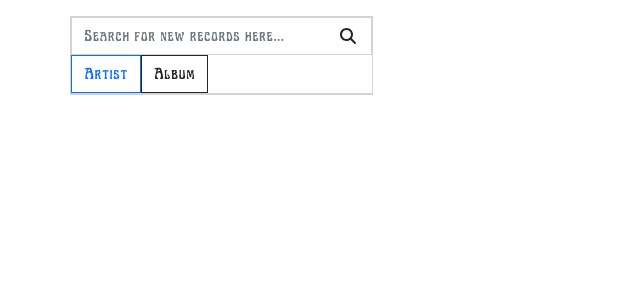
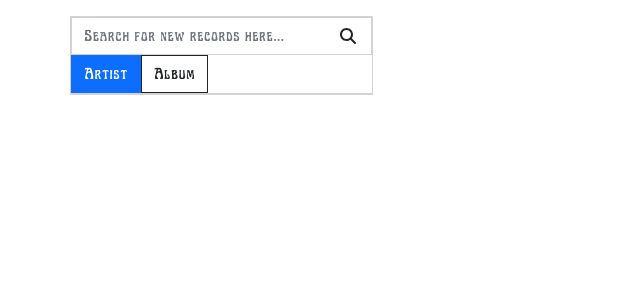
Before and after one commit to CSchelbNE/team-apts-CS5610-final-project, a React (Create React App) app: page / in a window 1280 px wide. Shown: the top 300 px of the page, without its empty margins (0-640 px from the left). Built offline with nearby package versions, Linux system fonts and the light colour scheme.

Commit message:
added delay to prevent rate limiting on api calls, allows button filtering with set state

```diff
--- a/src/components/search-bar.js
+++ b/src/components/search-bar.js
@@ -1,7 +1,7 @@
 import {useDispatch, useSelector} from "react-redux";
 import {useEffect, useState} from "react";
 import {getArtistsThunk} from "../services/discogs-thunk";
-import {Card, Tabs, Tab, Button} from "react-bootstrap";
+import {Card, Button} from "react-bootstrap";
 import {uuid4} from "uuid4"
 import {FontAwesomeIcon} from "@fortawesome/react-fontawesome";
 import {faSearch} from "@fortawesome/free-solid-svg-icons/faSearch";
@@ -11,10 +11,13 @@ function SearchBar() {
     const [newInput, setNewInput] = useState("");
     const [isInputChanged, setIsChanged] = useState(false);
     const [key, setKey] = useState("artist");
+    const buttonArtistStyle = key === "artist" ? "primary" : "outline-dark";
+    const buttonAlbumStyle = key === "album" ? "primary" : "outline-dark";
     useEffect(() => {
+        // TIMEOUT ADDED TO PREVENT DISCOGS API FROM RATE-LIMITING DUE TO TOO MANY API CALLS
+        const delayedGetRequest = setTimeout(() => {
         if(isInputChanged) {
             if (newInput!=="") {
-
                 switch (key) {
                     case "artist":
                         setIsChanged(false);
@@ -24,9 +27,9 @@ function SearchBar() {
                         dispatch(getArtistsThunk(newInput));
 
                 }
-
             }
-        }
+        }}, 200);
+        return () => clearTimeout(delayedGetRequest)
     }, [newInput]);
     const query = useSelector(state =>
         state.discogs
@@ -43,14 +46,15 @@ function SearchBar() {
                 <FontAwesomeIcon  icon={faSearch} className="me-3 position-absolute end-0 top-50 translate-middle-y"/>
             </div>
             <div className={"d-flex flex-row p-0"} style={{borderBottom: "1px solid lightgrey"}}>
-                <Button variant={"outline-primary"} style={{borderRadius:0}}>Artist</Button>
-                <Button variant={"outline-dark"} style={{borderRadius:0}}>Album</Button>
+                <Button variant={buttonArtistStyle} onClick={() => setKey("artist")} style={{borderRadius:0}}>Artist</Button>
+                <Button variant={buttonAlbumStyle} onClick={()=> setKey("album")} style={{borderRadius:0}}>Album</Button>
             </div>
             <div className="wd-search-scroll-div p-0">
                 {query.discogsQuery.map(e =>
                     <Card style={{borderRadius: 0, height: "85px"}} key={uuid4()} className="border-1 d-flex flex-row row-cols-4 mb-1">
                         <img style={{height: "75px"}} src={e.thumb}/>
-                            <div className="p-0 d-flex flex-column justify-content-center" style={{height: "75px", width: "75%"}}>
+                            <div className="p-0 d-flex flex-column justify-content-center"
+                                 style={{height: "75px", width: "75%"}}>
                                 <div className="p-1" style={{width: "fit-content"}}>{e.title.split("-")[0]}</div>
                                 <div className="p-1">Artist</div>
                             </div>
```
Also changed, not shown: 1 other file (tests, documents, lock files or other folders).
